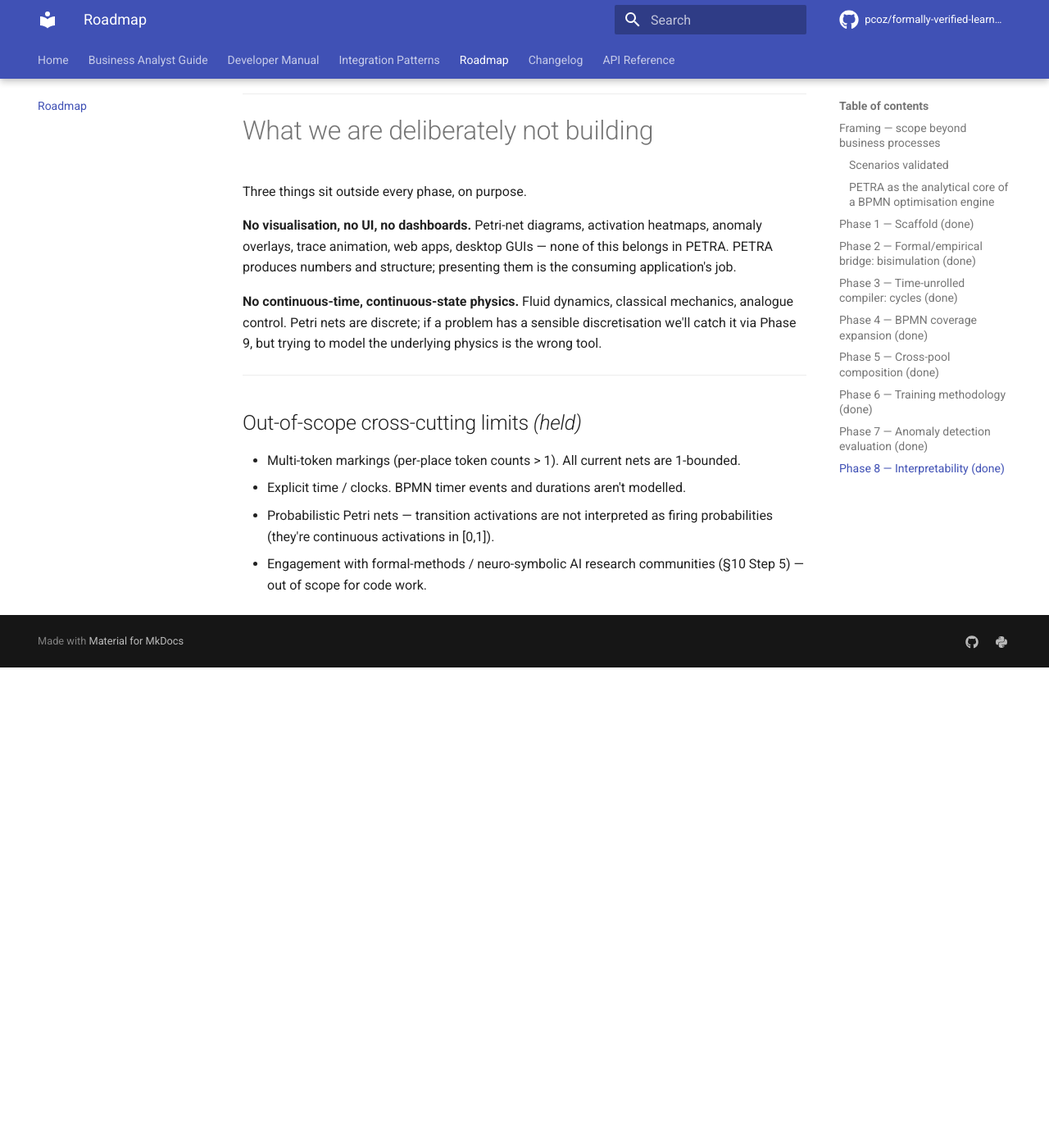
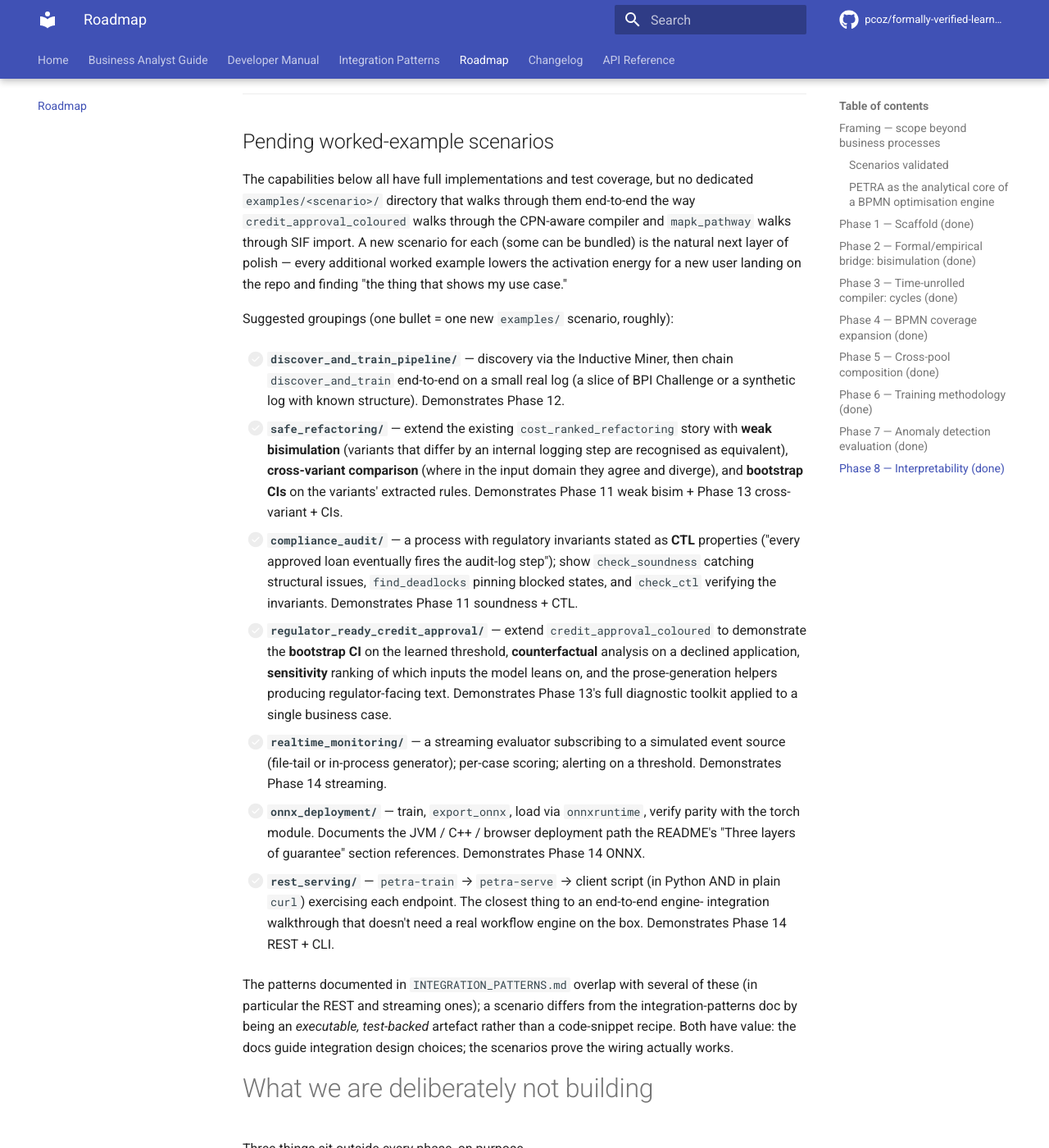
Before and after one commit to pcoz/formally-verified-learnable-process-intelligence, an MkDocs documentation site: the page built from docs/ROADMAP.md, in a window 1280 px wide and 1400 px high, scrolled down 21350 px. Shown: the whole window at 82% size. Built offline with MkDocs 1.6.1 and Material for MkDocs 9.7.7, drawn with Linux system fonts in a browser that asks for light colours; comment, search, counter and statistics services are not loaded; before the commit the page ends 22164 px from its top, so only the background shows below that.

Commit message:
docs: add pending worked-example scenarios to roadmap
Twelve capabilities shipped this session have full
implementations and full test coverage but no dedicated
examples/<scenario>/ walkthrough. Adds a new ROADMAP section
listing them as a "next layer of polish" — every additional
worked example lowers activation energy for a new reader
landing on the repo.

Grouped into seven proposed scenarios (some bundle multiple
capabilities into one cohesive narrative):

  * discover_and_train_pipeline/ — Phase 12 Inductive Miner +
    discover_and_train end-to-end.
  * safe_refactoring/ — Phase 11 weak bisim + Phase 13
    cross-variant comparison + bootstrap CIs against an
    extended cost_ranked_refactoring story.
  * compliance_audit/ — Phase 11 soundness + deadlock
    localisation + CTL invariants on a regulatory rule.
  * regulator_ready_credit_approval/ — Phase 13 full
    diagnostic toolkit (CI, counterfactual, sensitivity,
    prose) extending credit_approval_coloured.
  * realtime_monitoring/ — Phase 14 streaming evaluator
    against a simulated event source.
  * onnx_deployment/ — Phase 14 ONNX export + onnxruntime
    parity demo.
  * rest_serving/ — Phase 14 REST + CLI end-to-end with a
    Python and curl client.

The section also notes the relationship to
INTEGRATION_PATTERNS.md: the integration-patterns doc guides
*design choices* with code snippets; the scenarios are
*executable, test-backed* artefacts. Both have value.

No code changes; this is pure roadmap stewardship.

```diff
--- a/docs/ROADMAP.md
+++ b/docs/ROADMAP.md
@@ -1023,6 +1023,74 @@ that's the consuming application's call.
 
 ---
 
+## Pending worked-example scenarios
+
+The capabilities below all have full implementations and test
+coverage, but no dedicated `examples/<scenario>/` directory
+that walks through them end-to-end the way `credit_approval_coloured`
+walks through the CPN-aware compiler and `mapk_pathway` walks
+through SIF import. A new scenario for each (some can be
+bundled) is the natural next layer of polish — every additional
+worked example lowers the activation energy for a new user
+landing on the repo and finding "the thing that shows my use
+case."
+
+Suggested groupings (one bullet = one new `examples/` scenario,
+roughly):
+
+- [ ] **`discover_and_train_pipeline/`** — discovery via the
+  Inductive Miner, then chain `discover_and_train` end-to-end on
+  a small real log (a slice of BPI Challenge or a synthetic
+  log with known structure). Demonstrates Phase 12.
+
+- [ ] **`safe_refactoring/`** — extend the existing
+  `cost_ranked_refactoring` story with **weak bisimulation**
+  (variants that differ by an internal logging step are
+  recognised as equivalent), **cross-variant comparison**
+  (where in the input domain they agree and diverge), and
+  **bootstrap CIs** on the variants' extracted rules. Demonstrates
+  Phase 11 weak bisim + Phase 13 cross-variant + CIs.
+
+- [ ] **`compliance_audit/`** — a process with regulatory
+  invariants stated as **CTL** properties ("every approved
+  loan eventually fires the audit-log step"); show
+  `check_soundness` catching structural issues, `find_deadlocks`
+  pinning blocked states, and `check_ctl` verifying the
+  invariants. Demonstrates Phase 11 soundness + CTL.
+
+- [ ] **`regulator_ready_credit_approval/`** — extend
+  `credit_approval_coloured` to demonstrate the **bootstrap CI**
+  on the learned threshold, **counterfactual** analysis on a
+  declined application, **sensitivity** ranking of which inputs
+  the model leans on, and the prose-generation helpers
+  producing regulator-facing text. Demonstrates Phase 13's
+  full diagnostic toolkit applied to a single business case.
+
+- [ ] **`realtime_monitoring/`** — a streaming evaluator
+  subscribing to a simulated event source (file-tail or
+  in-process generator); per-case scoring; alerting on a
+  threshold. Demonstrates Phase 14 streaming.
+
+- [ ] **`onnx_deployment/`** — train, `export_onnx`, load via
+  `onnxruntime`, verify parity with the torch module. Documents
+  the JVM / C++ / browser deployment path the README's
+  "Three layers of guarantee" section references. Demonstrates
+  Phase 14 ONNX.
+
+- [ ] **`rest_serving/`** — `petra-train` → `petra-serve` →
+  client script (in Python AND in plain `curl`) exercising
+  each endpoint. The closest thing to an end-to-end engine-
+  integration walkthrough that doesn't need a real workflow
+  engine on the box. Demonstrates Phase 14 REST + CLI.
+
+The patterns documented in `INTEGRATION_PATTERNS.md` overlap
+with several of these (in particular the REST and streaming
+ones); a scenario differs from the integration-patterns doc
+by being an *executable, test-backed* artefact rather than a
+code-snippet recipe. Both have value: the docs guide
+integration design choices; the scenarios prove the wiring
+actually works.
+
 # What we are deliberately not building
 
 Three things sit outside every phase, on purpose.
```
